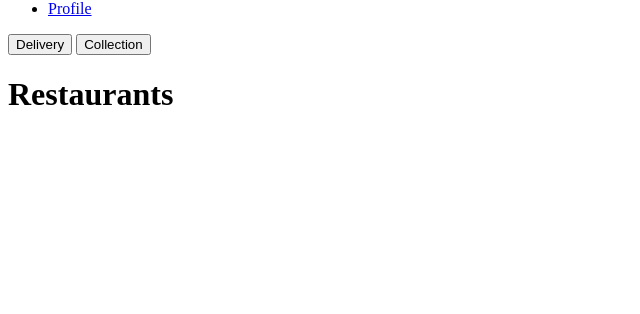
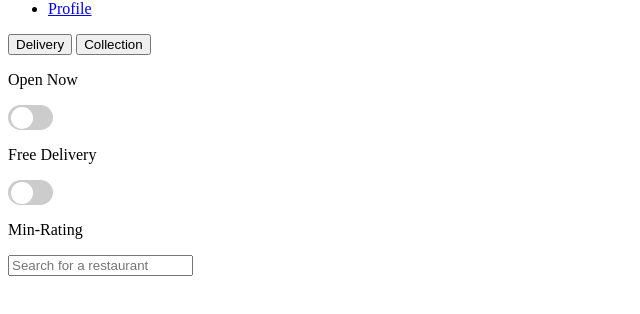
Before and after one commit to LLDieg/BackEndFinalProject, a React (Vite) app in the folder FrontEnd/Deliverando/: page /restaurants in a window 1280 px wide. Shown: the part 382-696 px from the top of the page, without its empty margins (0-640 px from the left). Built offline with nearby package versions, Linux system fonts and the light colour scheme.

Commit message:
added restaurants components

```diff
--- a/FrontEnd/Deliverando/package.json
+++ b/FrontEnd/Deliverando/package.json
@@ -13,7 +13,8 @@
     "react": "^18.2.0",
     "react-dom": "^18.2.0",
     "react-hot-toast": "^2.4.1",
-    "react-router-dom": "^6.20.0"
+    "react-router-dom": "^6.20.0",
+    "react-stars": "^2.2.5"
   },
   "devDependencies": {
     "@types/react": "^18.2.37",
--- a/FrontEnd/Deliverando/src/App.jsx
+++ b/FrontEnd/Deliverando/src/App.jsx
@@ -1,15 +1,17 @@
 import { BrowserRouter, Routes, Route } from "react-router-dom";
 import Home from "./components/Home.jsx";
-import Products from "./components/Products.jsx";
+import ProductsPage from "./components/ProductsPage.jsx";
 import Cart from "./components/Cart.jsx";
 import Profile from "./components/Profile.jsx";
+import NavBar from "./components/NavBar.jsx";
 
 function App() {
   return (
     <BrowserRouter>
+    <NavBar/>
       <Routes>
         <Route path="/" element={<Home />} />
-        <Route path="/restaurants" element={<Products />} />
+        <Route path="/restaurants" element={<ProductsPage />} />
         <Route path="/cart" element={<Cart />} />
         <Route path="/profile" element={<Profile />} />
       </Routes>
--- a/FrontEnd/Deliverando/src/components/Cart.jsx
+++ b/FrontEnd/Deliverando/src/components/Cart.jsx
@@ -1,10 +1,8 @@
 import React from 'react'
-import NavBar from './NavBar'
 
 export default function Cart() {
   return (
     <>
-     <NavBar/>
     <h1>Cart</h1>
     </>
   )
--- a/FrontEnd/Deliverando/src/components/Home.jsx
+++ b/FrontEnd/Deliverando/src/components/Home.jsx
@@ -1,12 +1,10 @@
 import React from 'react'
-import NavBar from './NavBar.jsx'
 import Login from './Login.jsx'
 import Register from './Register.jsx'
 
 export default function Home() {
   return (
     <>
-    <NavBar/>
     <h1>Home</h1>
     <Login/>
     <Register/>
--- a/FrontEnd/Deliverando/src/components/Login.jsx
+++ b/FrontEnd/Deliverando/src/components/Login.jsx
@@ -38,10 +38,10 @@ export default function Login() {
     <div>
       <h1>Login</h1>
       <form onSubmit={loginUser}>
-        <label htmlFor="email">E-mail:</label>
-        <input type="email" id="email" name="email"></input>
-        <label htmlFor="password">Password:</label>
-        <input type="password" id="password" name="password"></input>
+        <label htmlFor="email">E-mail:</label><br />
+        <input type="email" id="email" name="email"></input><br />
+        <label htmlFor="password">Password:</label><br />
+        <input type="password" id="password" name="password"></input><br />
         <button>Login</button>
       </form>
       <p>or do it with other accounts</p>
--- a/FrontEnd/Deliverando/src/components/Products.jsx
+++ /dev/null
@@ -1,11 +0,0 @@
-import React from 'react'
-import NavBar from './NavBar'
-
-export default function Products() {
-  return (
-    <>
-    <NavBar/>
-    <h1>Restaurants</h1>
-    </>
-  )
-}
--- /dev/null
+++ b/FrontEnd/Deliverando/src/components/ProductsPage.jsx
@@ -0,0 +1,38 @@
+import React from 'react'
+import "../style/productsPageStyle.css";
+
+
+export default function Products() {
+
+  return (
+    <>
+    {/* Side Options */}
+    <div className="Side-Panel">
+        <div className="Side-Option">
+          <p>Open Now</p>
+          {/* First Slider */}
+          <label className="switch">
+            <input type="checkbox"/>
+            <span class="slider round"></span>
+          </label>
+        </div>
+        <div className="Side-Option">
+          <p>Free Delivery</p>
+          {/* Second Slider */}
+          <label className="switch">
+            <input type="checkbox"/>
+            <span class="slider round"></span>
+          </label>
+        </div>
+        <div>
+          <p>Min-Rating</p>
+        </div>
+      </div>
+
+      {/* Searchbox Part */}
+      <div className="search">
+        <input type="text" id="searchbox" name="searchbox" placeholder="Search for a restaurant"/>
+      </div>
+    </>
+  )
+}
--- a/FrontEnd/Deliverando/src/components/Profile.jsx
+++ b/FrontEnd/Deliverando/src/components/Profile.jsx
@@ -1,10 +1,8 @@
 import React from 'react'
-import NavBar from './NavBar'
 
 export default function Profile() {
   return (
     <>
-      <NavBar/>
      <h1>Profile</h1>
     </>
   )
--- /dev/null
+++ b/FrontEnd/Deliverando/src/style/productsPageStyle.css
@@ -0,0 +1,60 @@
+/* SLIDER CSS */
+.switch {
+  position: relative;
+  display: inline-block;
+  width: 45px;
+  height: 25px;
+}
+
+.switch input {
+  opacity: 0;
+  width: 0;
+  height: 0;
+}
+
+.slider {
+  position: absolute;
+  cursor: pointer;
+  top: 0;
+  left: 0;
+  right: 0;
+  bottom: 0;
+  background-color: #ccc;
+  -webkit-transition: 0.4s;
+  transition: 0.4s;
+}
+
+.slider:before {
+  position: absolute;
+  content: "";
+  height: 22px;
+  width: 22px;
+  left: 3px;
+  bottom: 1.5px;
+  background-color: white;
+  -webkit-transition: 0.4s;
+  transition: 0.4s;
+}
+
+input:checked + .slider {
+  background-color: #2196f3;
+}
+
+input:focus + .slider {
+  box-shadow: 0 0 1px #2196f3;
+}
+
+input:checked + .slider:before {
+  -webkit-transform: translateX(16px);
+  -ms-transform: translateX(16px);
+  transform: translateX(16px);
+}
+
+/* Rounded sliders */
+.slider.round {
+  border-radius: 34px;
+}
+
+.slider.round:before {
+  border-radius: 50%;
+}
```
Also changed, not shown: FrontEnd/Deliverando/src/components/MenuPage.jsx (added), 1 other file (tests, documents, lock files or other folders).
